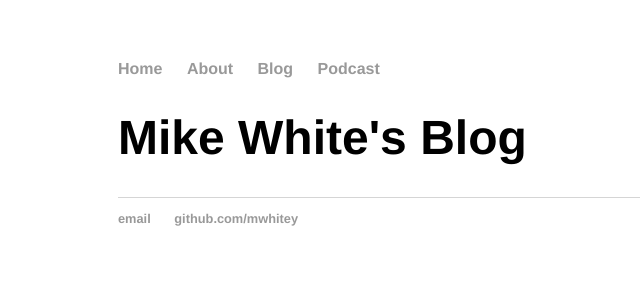
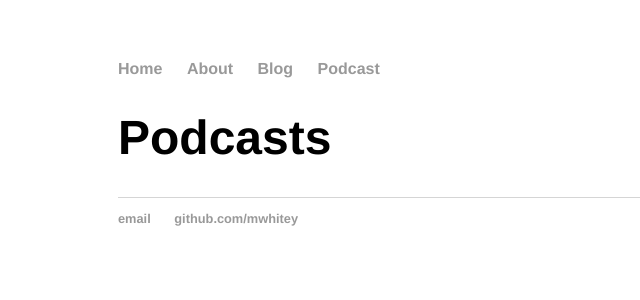
Before and after one commit to mwhitey/mwhitey.github.io, a Jekyll site: the page built from podcast/index.html, in a window 1280 px wide. Shown: the top 300 px of the page, without its empty margins (74-714 px from the left). Built offline with Jekyll 4.4.1, drawn with Linux system fonts in a browser that asks for light colours.

Commit message:
TItle changes

```diff
--- a/blog/index.html
+++ b/blog/index.html
@@ -1,6 +1,6 @@
 ---
 layout: default
-title: Mike White's Blog
+title: My Blog
 ---
 	<h1>{{ page.title }}</h1>
 	<ul class="posts">
--- a/podcast/index.html
+++ b/podcast/index.html
@@ -1,6 +1,6 @@
 ---
 layout: default
-title: Mike White's Blog
+title: Podcasts
 ---
 	<h1>{{ page.title }}</h1>
 	<ul class="casts">
```
